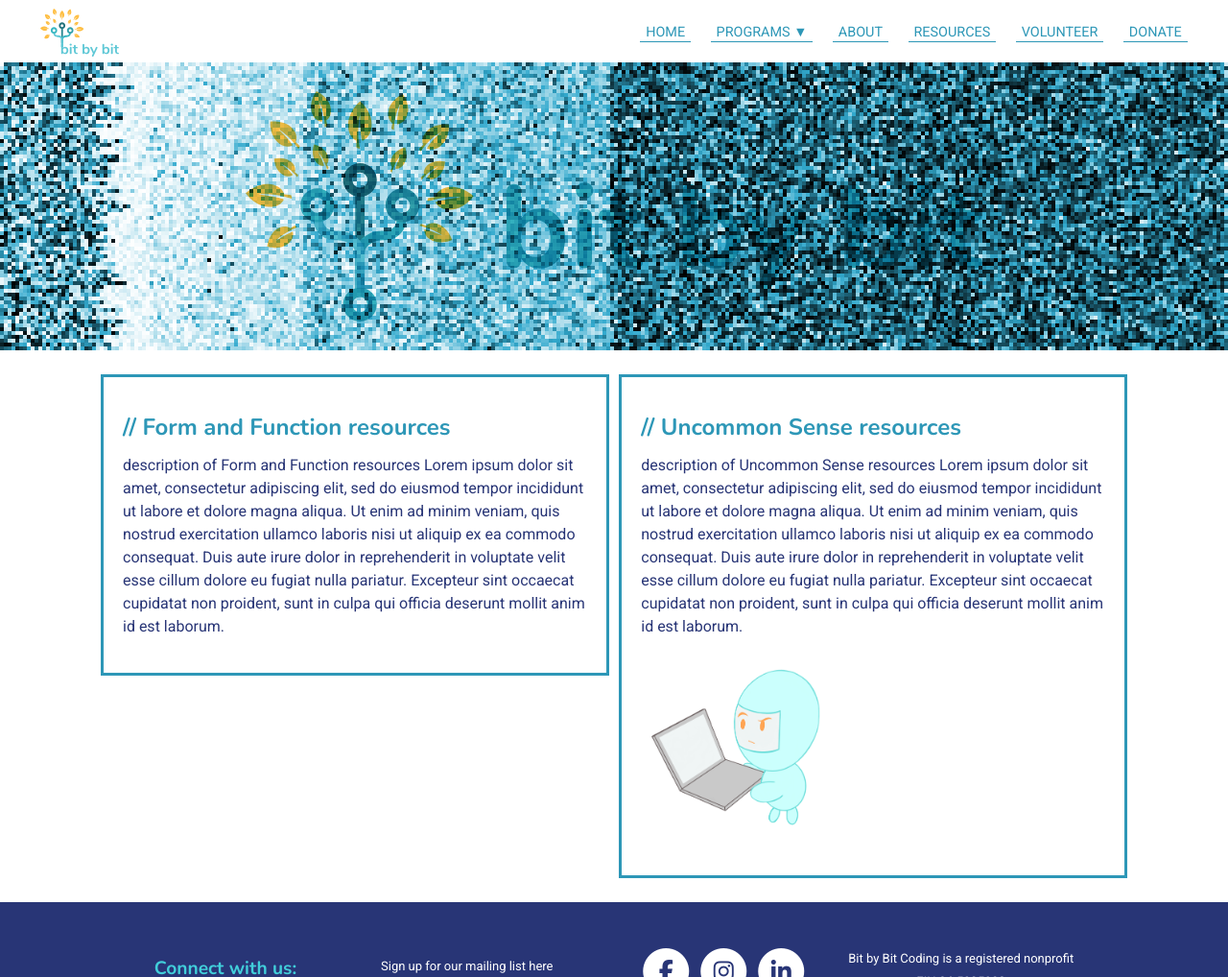
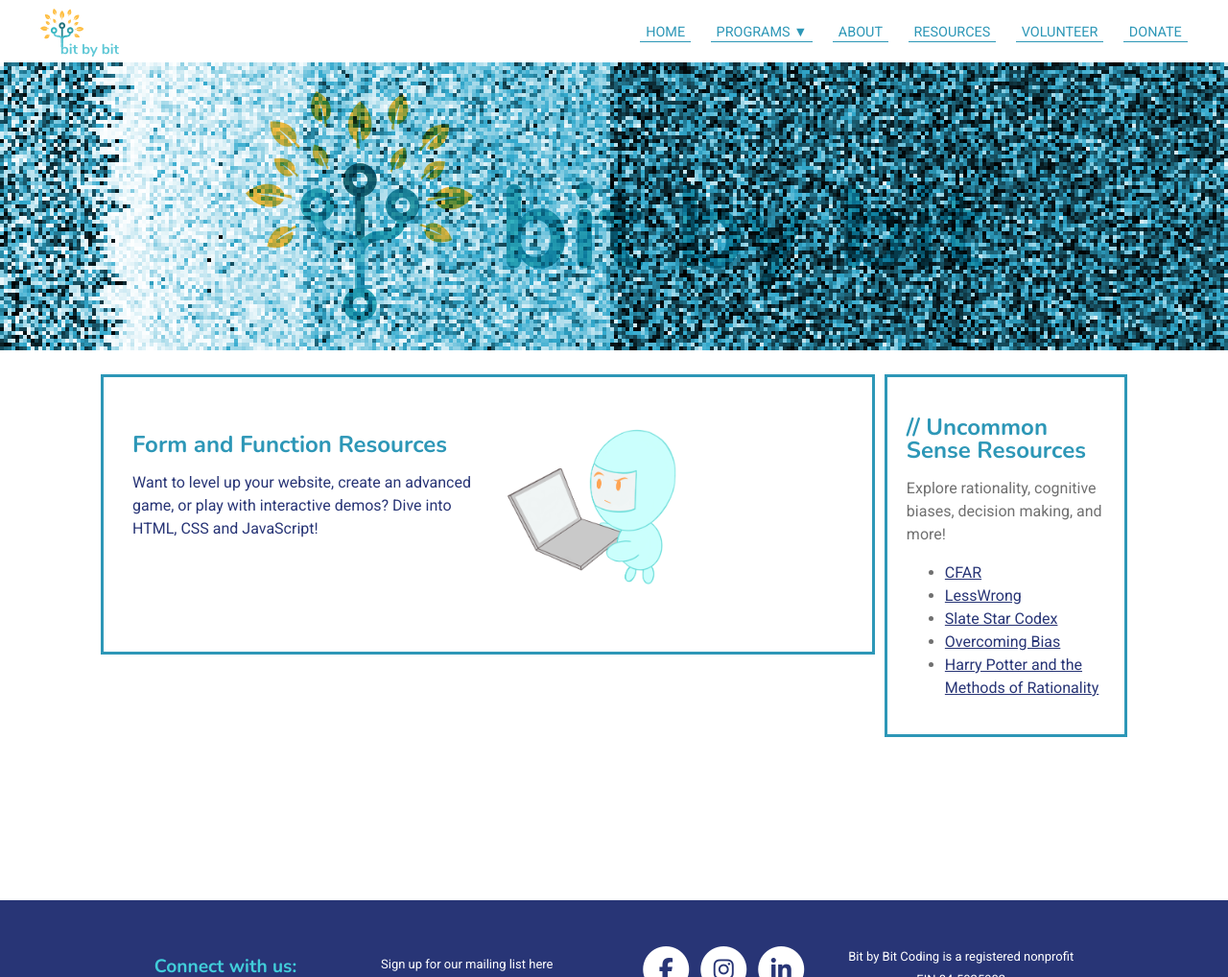
Before and after one commit to bit-by-bit-coding/bxb-website, a Jekyll site: the page built from resources.html, in a window 1280 px wide and 1129 px high, cut to the strip 0-1018 px from the top of the window. Shown: the whole strip at 96% size. Built offline with Jekyll 4.4.1, drawn with Linux system fonts in a browser that asks for light colours; nearby versions of some CDN libraries.

Commit message:
Update resources.html
transfer US content and write blurbs

```diff
--- a/resources.html
+++ b/resources.html
@@ -7,28 +7,49 @@ scripts:
 style: resources.css
 ---
 
+<div class="resources-container">
+    <a href="{{ 'ffresources.html' | relative_url | remove: '.html' }}" id="resourceslink">
+        <div class="resources-container">
+
+            <div class="resources-column link-column">
+                <div class="details-container">
+                    <div class="details-item">
+                        <h2 class="noslashes heading-link">Form and Function Resources</h2>
+                        <p>Want to level up your website, create an advanced game, or play with interactive demos? Dive
+                            into
+                            HTML,
+                            CSS and JavaScript!</p>
+                    </div>
+                    <div class="details-item">
+                        <img class="bot" src="imgs/computer2.png">
+
+                    </div>
+                </div>
+
+            </div>
 
 
-
-<div class="resources-container">
-    <a href="{{ 'ffresources.html' | relative_url | remove: '.html' }}" id = "resourceslink">
-    <div class="resources-column" >
-        <h2> Form and Function resources</h2>
-        <p>description of Form and Function  resources
-            Lorem ipsum dolor sit amet, consectetur adipiscing elit, sed do eiusmod tempor incididunt ut labore et dolore magna aliqua. Ut enim ad minim veniam, quis nostrud exercitation ullamco laboris nisi ut aliquip ex ea commodo consequat. Duis aute irure dolor in reprehenderit in voluptate velit esse cillum dolore eu fugiat nulla pariatur. Excepteur sint occaecat cupidatat non proident, sunt in culpa qui officia deserunt mollit anim id est laborum.
-        </p>
-    </div>
-    </a>
-    <a href="{{ 'usresources.html' | relative_url | remove: '.html' }}" id = "resourceslink">
-        <div class="resources-column">
-            <h2> Uncommon Sense resources </h2>
-            <p>description of Uncommon Sense resources
-                Lorem ipsum dolor sit amet, consectetur adipiscing elit, sed do eiusmod tempor incididunt ut labore et dolore magna aliqua. Ut enim ad minim veniam, quis nostrud exercitation ullamco laboris nisi ut aliquip ex ea commodo consequat. Duis aute irure dolor in reprehenderit in voluptate velit esse cillum dolore eu fugiat nulla pariatur. Excepteur sint occaecat cupidatat non proident, sunt in culpa qui officia deserunt mollit anim id est laborum.
-            </p>
-             <div  id="resources-column">
-                <img class="bot" src="imgs/computer2.png">
-             </div>
         </div>
     </a>
-
+        <div class="resources-column">
+            <h2> Uncommon Sense Resources </h2>
+            <p>Explore rationality, cognitive biases, decision making, and more!</p>
+            <ul>
+                <li>
+                    <a href="https://www.rationality.org/resources/rationality-checklist">CFAR</a>
+                </li>
+                <li>
+                    <a href="https://www.lesswrong.com/">LessWrong</a>
+                </li>
+                <li>
+                    <a href="https://slatestarcodex.com/">Slate Star Codex</a>
+                </li>
+                <li>
+                    <a href="https://www.overcomingbias.com/">Overcoming Bias</a>
+                </li>
+                <li>
+                    <a href="https://www.lesswrong.com/hpmor">Harry Potter and the Methods of Rationality</a>
+                </li>
+            </ul>
+        </div>
 </div>
```
